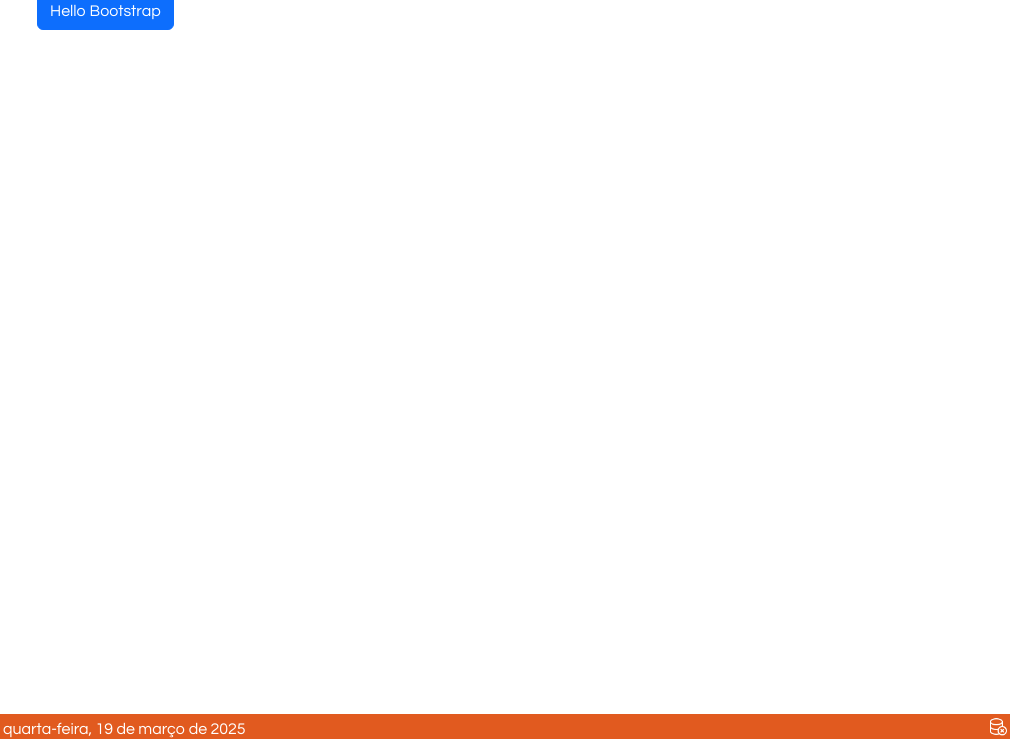
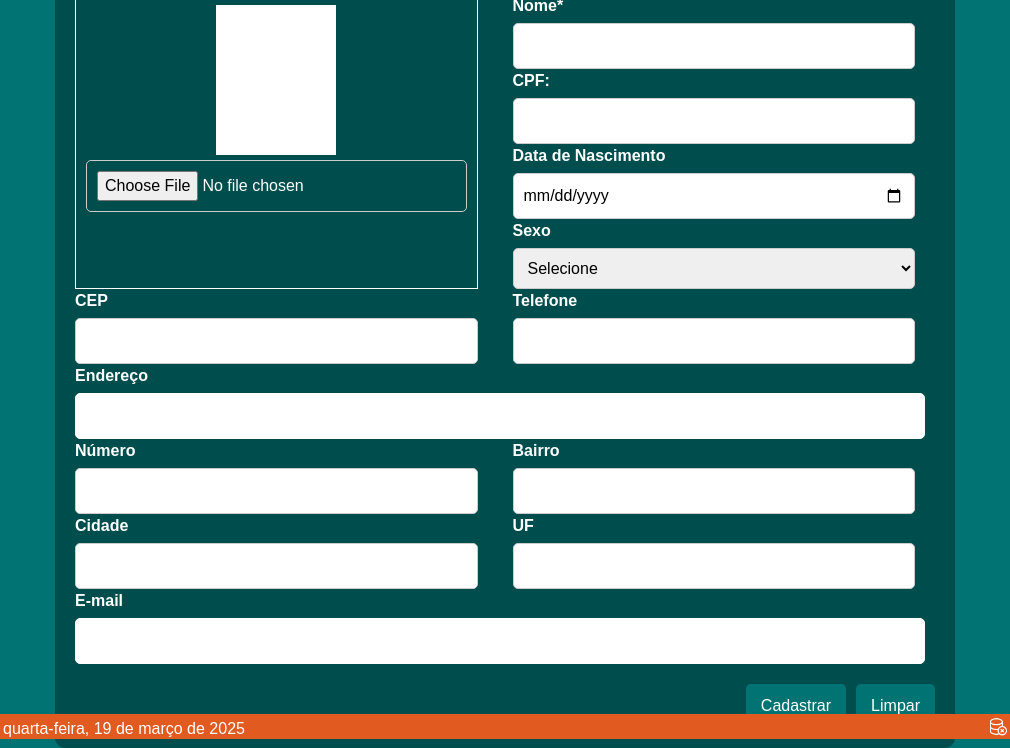
Before and after one commit to clxsilva/cadastro, an Electron app: page src/views/index.html in a window 1010 px wide. Shown: the part 61-809 px from the top of the page. Drawn offline with Linux system fonts and the light colour scheme.

Commit message:
notes att

```diff
--- a/src/public/css/style.css
+++ b/src/public/css/style.css
@@ -10,6 +10,114 @@
 
 body {
     font-family: "Questrial";
+}
+
+body {
+    font-family: Arial, sans-serif;
+    background-color: #027373;
+    display: flex;
+    justify-content: center;
+    align-items: center;
+    height: 100vh;
+}
+
+.container {
+    background-color: #004d4d;
+    padding: 20px;
+    border-radius: 10px;
+    width: 900px;
+    color: white;
+}
+
+.form-grid {
+    display: grid;
+    grid-template-columns: repeat(2, 1fr); /* Distribui os campos em duas colunas */
+    gap: 15px; /* Aumenta o espaçamento entre os campos */
+}
+
+
+.form-grid .form-grid {
+    gap: 20px; /* Aumenta o espaçamento entre as seções de "Número/Bairro" e "Cidade/UF" */
+}
+
+label {
+    font-weight: bold;
+}
+
+input,
+select,
+textarea {
+    width: 100%;
+    padding: 10px;
+    margin-top: 5px;
+    border: 1px solid #ccc;
+    border-radius: 5px;
+}
+
+.image-container {
+    display: flex;
+    flex-direction: column;
+    align-items: center;
+    border: 1px solid white;
+    padding: 10px;
+}
+
+
+.button-container {
+    display: flex;
+    justify-content: flex-end;
+    gap: 10px;
+    margin-top: 20px;
+}
+
+button {
+    background-color: #027373;
+    color: white;
+    border: none;
+    padding: 10px 15px;
+    border-radius: 5px;
+    cursor: pointer;
+}
+
+/* Ajusta a estrutura de número/bairro e cidade/UF */
+.form-grid > div {
+    margin-right: 20px;
+}
+
+#cep label, #telefone label {
+    padding-top: 10px; /* Desce o texto para mais baixo */
+    margin-top: 20px; /* Adiciona espaço acima dos campos */
+    margin-bottom: 20px; /* Mantém o espaçamento abaixo também */
+}
+
+
+#preview {
+    width: 120px;
+    height: 150px;
+    background-color: white;
+}
+
+/* Ajusta a borda e o espaçamento dos campos Endereço, E-mail e Observações */
+/* Diminui a largura dos campos Endereço, E-mail e Observações */
+.input-large {
+    width: 100%; /* Garante que os campos tenham largura total dentro do grid */
+    max-width: none; /* Remove qualquer limitação de largura anterior */
+    padding: 10px;
+    border: 1px solid white;
+    border-radius: 5px;
+    width: 850px;
+}
+
+/* Estilo para o campo com erro */
+input.error {
+    border-color: red;
+}
+
+/* Estilo para a mensagem de erro */
+.error-message {
+    color: red;
+    font-size: 0.875rem;
+    margin-top: 5px;
 }
 
 /** Rodapé 8**/
--- a/src/views/index.html
+++ b/src/views/index.html
@@ -15,9 +15,86 @@
 </head>
 
 <body>
+
+    <body>
         <div class="container">
-        <h1>Hello electron</h1>
-        <button type="button" class="btn btn-primary">Hello Bootstrap</button>
+            <h2>Ficha de Cadastro</h2>
+            <form onsubmit="return validarFormulario()">
+                <div class="form-grid">
+                    <div class="image-container">
+                        <div id="preview" style="width: 120px; height: 150px; background-color: white;"></div>
+                        <input type="file" id="imagem" accept="image/*" onchange="selecionarImagem()">
+                    </div>
+                    <div>
+                        <label for="nome">Nome*</label>
+                        <input type="text" id="nome" required>
+
+                        <div>
+                            <label for="cpf">CPF:</label>
+                            <input type="text" id="cpf" onblur="validarCPF()">
+                            <span id="cpf-error" class="error-message"></span> <!-- Espaço para a mensagem de erro -->
+                        </div>
+
+                        <label for="data_nascimento">Data de Nascimento</label>
+                        <input type="date" id="data_nascimento" required>
+
+                        <label for="sexo">Sexo</label>
+                        <select id="sexo" required>
+                            <option value="">Selecione</option>
+                            <option value="Masculino">Masculino</option>
+                            <option value="Feminino">Feminino</option>
+                        </select>
+                    </div>
+                </div>
+
+                <div class="form-grid">
+                    <div>
+                        <label for="cep">CEP</label>
+                        <input type="text" id="cep" pattern="\d{8}" title="Digite um CEP válido com 8 dígitos"
+                            onblur="buscarCep()" required>
+                    </div>
+                    <div>
+                        <label for="telefone">Telefone</label>
+                        <input type="text" id="telefone" pattern="\d{10,11}"
+                            title="Digite um telefone válido com 10 ou 11 dígitos" required>
+                    </div>
+                </div>
+
+                <!-- Endereço colocado logo após o telefone -->
+                <label for="endereco">Endereço</label>
+                <input type="text" id="endereco" class="input-large" required>
+
+                <div class="form-grid">
+                    <div>
+                        <label for="numero">Número</label>
+                        <input type="text" id="numero" required>
+                    </div>
+                    <div>
+                        <label for="bairro">Bairro</label>
+                        <input type="text" id="bairro" required>
+                    </div>
+                </div>
+
+                <div class="form-grid">
+                    <div>
+                        <label for="cidade">Cidade</label>
+                        <input type="text" id="cidade" required>
+                    </div>
+                    <div>
+                        <label for="uf">UF</label>
+                        <input type="text" id="uf" required>
+                    </div>
+                </div>
+
+                <label for="email">E-mail</label>
+                <input type="email" id="email" class="input-large" required>
+
+
+                <div class="button-container">
+                    <button type="submit">Cadastrar</button>
+                    <button type="button" onclick="limparFormulario()">Limpar</button>
+                </div>
+            </form>
         </div>
 
         <footer>
@@ -28,6 +105,9 @@
         <!-- Bootstrap -->
         <script src="../public/js/bootstrap.min.js"></script>
 
+        <!-- JS -->
+        <script src="script.js"></script>
+
         <!-- Processo de renderização -->
         <script src="renderer.js"></script>
     </body>
--- /dev/null
+++ b/src/views/script.js
@@ -0,0 +1,97 @@
+function selecionarImagem() {
+    let input = document.getElementById('imagem');
+    let preview = document.getElementById('preview');
+
+    if (input.files && input.files[0]) {
+        let reader = new FileReader();
+        reader.onload = function (e) {
+            preview.style.backgroundImage = `url(${e.target.result})`;
+            preview.style.backgroundSize = "cover";
+            preview.style.backgroundPosition = "center";
+        };
+        reader.readAsDataURL(input.files[0]); // Lê a imagem como URL
+    } else {
+        // Limpa a imagem caso não haja seleção
+        preview.style.backgroundImage = "";
+        preview.style.backgroundColor = "white";
+    }
+}
+
+function limparFormulario() {
+    document.querySelector('form').reset(); // Limpa os campos do formulário
+
+    // Limpa a imagem selecionada
+    let preview = document.getElementById('preview');
+    let inputImagem = document.getElementById('imagem');
+
+    preview.style.backgroundImage = ""; // Remove a imagem exibida
+    preview.style.backgroundColor = "white"; // Restaura a cor de fundo
+    inputImagem.value = ""; // Reseta o input de arquivo
+}
+
+function buscarCep() {
+    let cep = document.getElementById('cep').value.replace("-", "");
+    // Valida se o CEP possui apenas números e tem 8 dígitos
+    if (/^\d{8}$/.test(cep)) {
+        fetch(`https://viacep.com.br/ws/${cep}/json/`)
+            .then(response => response.json())
+            .then(data => {
+                if (!data.erro) {
+                    document.getElementById('endereco').value = data.logradouro;
+                    document.getElementById('bairro').value = data.bairro;
+                    document.getElementById('cidade').value = data.localidade;
+                    document.getElementById('uf').value = data.uf;
+                } else {
+                    alert("CEP não encontrado!");
+                }
+            })
+            .catch(error => console.error('Erro ao buscar CEP:', error));
+    } else {
+        alert("Por favor, insira um CEP válido.");
+    }
+}
+function validarCPF() {
+    let cpf = document.getElementById('cpf').value.replace(/\D/g, ''); // Remove qualquer caractere não numérico
+    let cpfError = document.getElementById('cpf-error');
+
+    // Valida a estrutura do CPF (11 números e não é um CPF repetido)
+    if (cpf.length !== 11 || /^(\d)\1{10}$/.test(cpf)) {
+        cpfError.textContent = "CPF inválido! Por favor, insira um CPF real.";
+        document.getElementById('cpf').classList.add('error'); // Adiciona a classe de erro
+        return false;
+    }
+
+    let soma = 0, resto;
+    // Validação do primeiro dígito
+    for (let i = 1; i <= 9; i++) soma += parseInt(cpf[i - 1]) * (11 - i);
+    resto = (soma * 10) % 11;
+    if (resto === 10 || resto === 11) resto = 0;
+    if (resto !== parseInt(cpf[9])) {
+        cpfError.textContent = "CPF inválido!";
+        document.getElementById('cpf').classList.add('error'); // Adiciona a classe de erro
+        return false;
+    }
+
+    soma = 0;
+    // Validação do segundo dígito
+    for (let i = 1; i <= 10; i++) soma += parseInt(cpf[i - 1]) * (12 - i);
+    resto = (soma * 10) % 11;
+    if (resto === 10 || resto === 11) resto = 0;
+    if (resto !== parseInt(cpf[10])) {
+        cpfError.textContent = "CPF inválido!";
+        document.getElementById('cpf').classList.add('error'); // Adiciona a classe de erro
+        return false;
+    }
+
+    // Se a validação for bem-sucedida, remove a classe de erro
+    cpfError.textContent = "";
+    document.getElementById('cpf').classList.remove('error');
+    return true;  // CPF é estruturalmente válido
+}
+
+function validarFormulario() {
+    if (!validarCPF()) {
+        return false; // Se o CPF for inválido, não envia o formulário
+    }
+    return true; // Permite o envio do formulário se tudo estiver correto
+}
```
Lines whose indentation alone changed are shown as unchanged.
